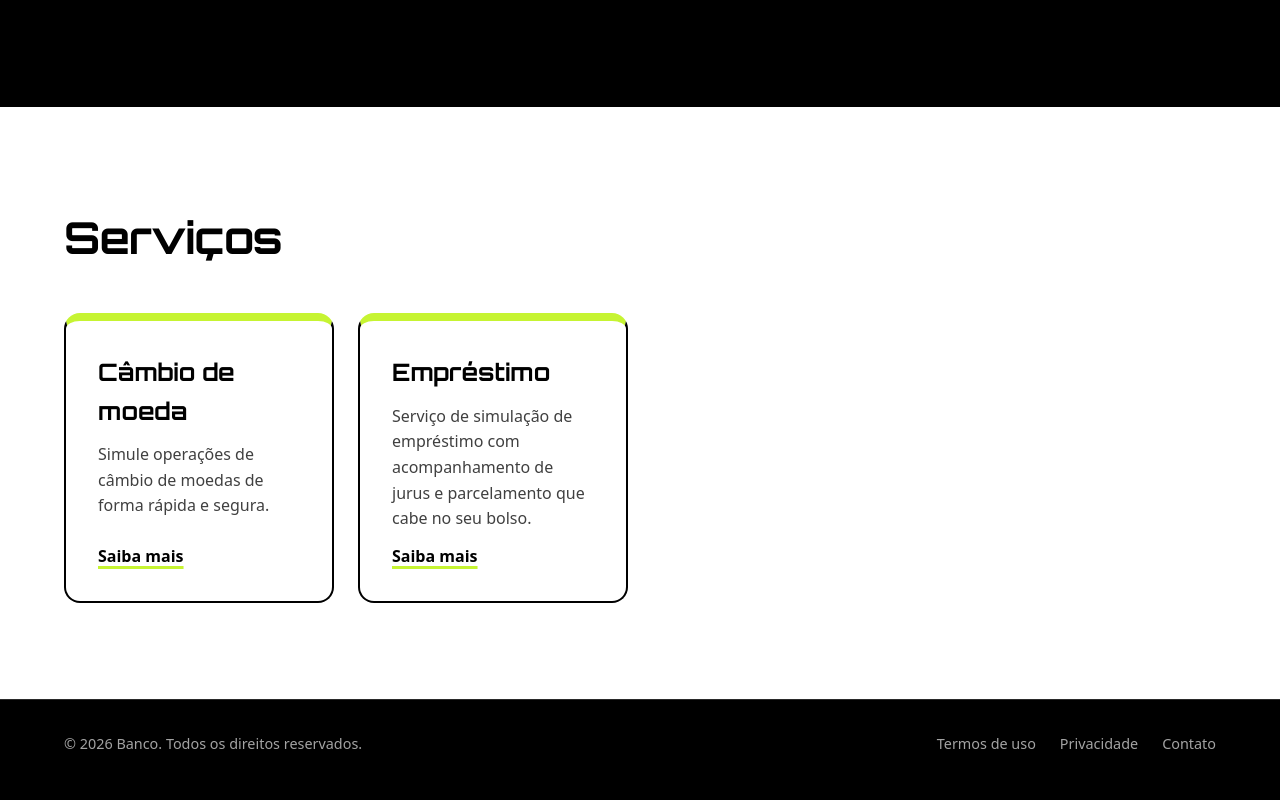
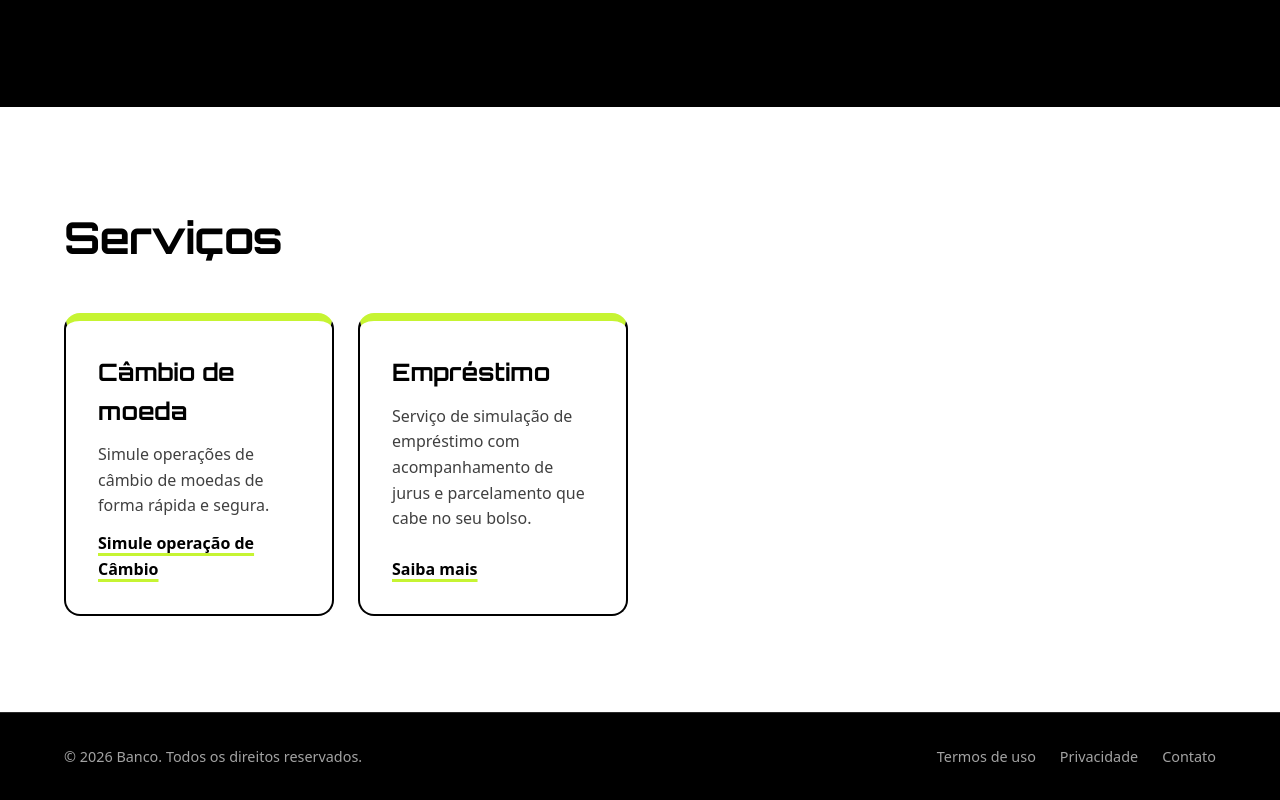
Before and after one commit to EmanuelVictorSat/sat, a plain HTML site: page index.html in a window 1280 px wide. Shown: the part 551-1351 px from the top of the page. Drawn offline with Linux system fonts and the light colour scheme.

Commit message:
Fix: Create rout between initial page and exchange page

```diff
--- a/index.html
+++ b/index.html
@@ -35,7 +35,7 @@
       <article>
         <h3>Câmbio de moeda</h3>
         <p>Simule operações de câmbio de moedas de forma rápida e segura.</p>
-        <a href="#">Saiba mais</a>
+        <a href="cambio.html">Simule operação de Câmbio</a>
       </article>
 
       <article>
```
